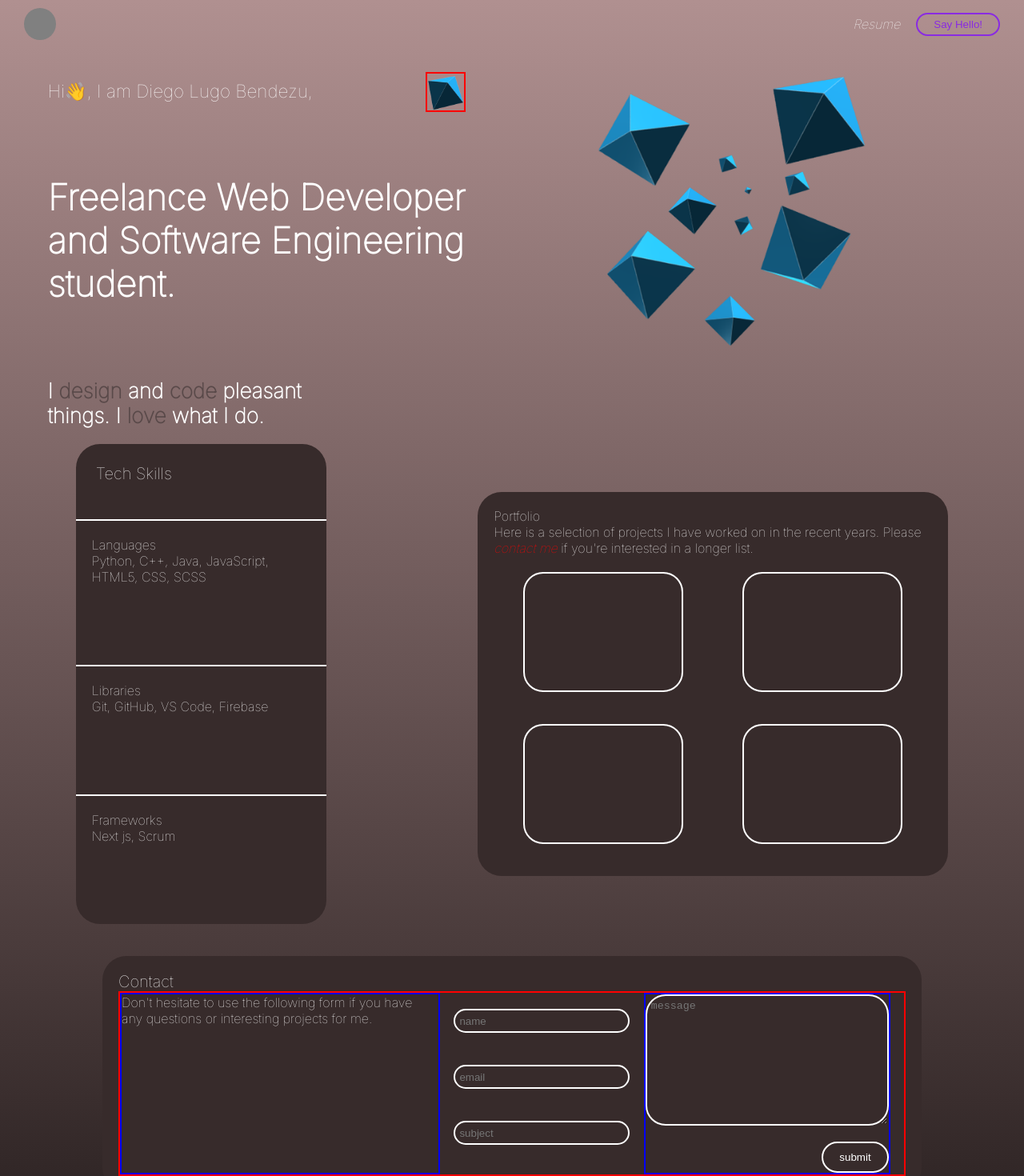
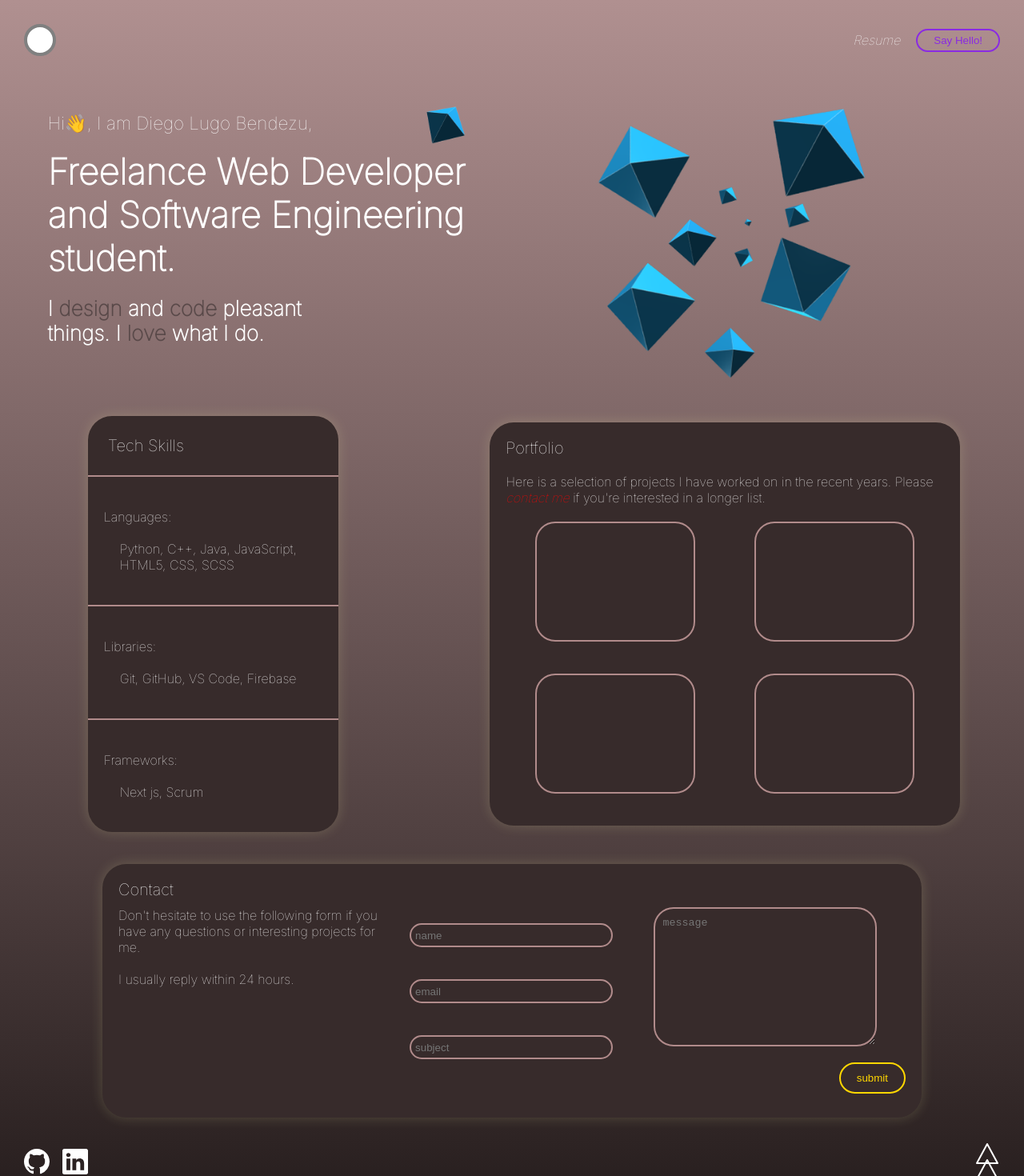
Before and after one commit to diegolb55/PersonalPortfolio, a Next.js app: page / in a window 1280 px wide. Shown: the top 1470 px of the page at 80% size. Built offline with nearby package versions, Linux system fonts and the light colour scheme.

Commit message:
worked on sizes, colors, positions, flex

```diff
--- a/components/Contact.js
+++ b/components/Contact.js
@@ -10,6 +10,9 @@
                     Don&apos;t hesitate to use the following form
                     if you have any questions or interesting
                     projects for me.
+
+                    <br/><br/>
+                    I usually reply within 24 hours.
                 </p>
 
                 <div>
--- a/components/Footer.js
+++ b/components/Footer.js
@@ -1,17 +1,29 @@
 import styles from "@/styles/Footer.module.css"
 import {BsGithub, BsLinkedin} from "react-icons/bs"
 import { IoTriangleOutline } from "react-icons/io5"
+import { useRef } from "react"
 
 export default function Footer(){
+
+    const goToTop = () => {
+        if( typeof window !== 'undefined'){
+            window.scroll({
+                top: 0,
+                left: 0,
+                behavior: "smooth"
+            })
+        }
+    }
+
     return (
         <div className={styles.footer}>
             <div className={styles.socials}>
                 <BsGithub />
                 <BsLinkedin />
             </div>
-            <div className={styles.arrows}>
-                <IoTriangleOutline className={styles.a1}/>
-                <IoTriangleOutline className={styles.a2}/>
+            <div className={styles.arrows} >
+                <IoTriangleOutline className={styles.a1} onClick={()=>goToTop()}/>
+                <IoTriangleOutline className={styles.a2} onClick={()=>goToTop()}/>
             </div>
         </div>
 
--- a/components/Skills.js
+++ b/components/Skills.js
@@ -6,15 +6,15 @@
         <div className={styles.skills}>
             <p>Tech Skills</p>
             <div>
-                <p>Languages</p>
+                <p>Languages:</p>
                 <p>Python, C++, Java, JavaScript, HTML5, CSS, SCSS</p>
             </div>
             <div>
-                <p>Libraries</p>
+                <p>Libraries:</p>
                 <p>Git, GitHub, VS Code, Firebase</p>
             </div>
             <div>
-                <p>Frameworks</p>
+                <p>Frameworks:</p>
                 <p>Next js, Scrum</p>
             </div>
         </div>
--- a/styles/Contact.module.css
+++ b/styles/Contact.module.css
@@ -7,7 +7,7 @@
     padding: 20px;
     margin: 20px auto;
     color: white;
-
+    box-shadow: 0 0 15px 1px #fffcab28;
 
 }
 .contact > p:nth-child(1){
@@ -15,56 +15,59 @@
     font-size: 20px;
 }
 .form {
-    border: 2px solid red;
+    /* border: 2px solid red; */
     position: relative;
     display: flex;
     flex-direction: column;
+    padding: 10px 0;
 }
 
 .form > p:nth-child(1){
-    max-width: 400px;
-    border: 2px solid blue;
-    padding-right: 20px;
+    /* border: 2px solid blue; */
+    max-width: 350px;
 }
 
 .form > div:nth-child(2) {
+    /* border: 2px solid white; */
+    flex-grow: 1;
     display: flex;
     flex-direction: column;
-    flex-grow: .4;
 }
 .form > div:nth-child(2) > input {
     border-radius: 25px;
-    border: 2px solid white;
+    border: 2px solid #b18b8b;
     margin: 20px auto;
     padding: 5px;
+    width: 90%;
+    min-width: 150px;
 
     height: 30px;
-    min-width: 220px;
-    width: 80%;
     background: transparent;
     color: white;
 }
 .form > div:nth-child(3){
-    border: 2px solid blue;
-    flex-grow: .4;
+    /* border: 2px solid blue; */
+    flex-grow: .8;
+
     display: flex;
     flex-direction: column;
+    align-items: center;
 }
 .form > div:nth-child(3) > textarea {
-    border: 2px solid white;
+    border: 2px solid #b18b8b;
     color: white;
     background: transparent;
-    padding: 5px;
+    padding: 10px;
     border-radius: 25px;
 
 
 }
 .form > div:nth-child(3) > button {
     align-self: flex-end;
-    border: 2px solid white;
+    border: 2px solid gold;
     border-radius: 20px;
     padding: 10px 20px;
-    color: white;
+    color: gold;
     background: transparent;
     margin-top: 20px;
 }
--- a/styles/Hero.module.css
+++ b/styles/Hero.module.css
@@ -9,20 +9,19 @@
 .tbox {
     /* border: 2px solid gray; */
     padding-top: 40px;
-    height: 270px;
     width: fit-content;
-    display: flex;
-    flex-direction: column;
-    justify-content: space-between;
     position: relative;
 }
 .tiny{
-    border: 2px solid red;
+    /* border: 2px solid red; */
     position: absolute;
     top: 30px;
     right: 0;
     height: 50px;
     width: 50px;
+}
+.tbox > h1, .tbox > h3 {
+    margin: 20px 0;
 }
 
 .highlight{
@@ -38,13 +37,12 @@
 
 
 
-@media screen and (min-width: 800px){
+@media screen and (min-width: 900px){
     .hero{
         flex-direction: row;
         justify-content: space-around;
     }
     .tbox{
         font-size: 1.4rem;
-        height: 475px;
     }
 }
--- a/styles/Home.module.css
+++ b/styles/Home.module.css
@@ -9,13 +9,14 @@
   /* border: 5px solid red; */
   display: flex;
   flex-direction: column;
+  align-items: center;
   justify-content: space-around;
-  align-items: center;
 }
 
 
-@media screen and (min-width: 800px){
+@media screen and (min-width: 900px){
   .sp{
     flex-direction: row;
+
   }
 }
--- a/styles/NavBar.module.css
+++ b/styles/NavBar.module.css
@@ -1,11 +1,12 @@
 .bar {
     /* border: 2px solid red; */
-    padding: 10px 30px;
+    padding: 30px 30px;
     display: flex;
     justify-content: space-between;
 }
 .bar > div:nth-child(1){
-    background: gray;
+    background: white;
+    border: 4px solid gray;
     border-radius: 100%;
     height: 40px;
     width: 40px;
--- a/styles/Projects.module.css
+++ b/styles/Projects.module.css
@@ -10,6 +10,12 @@
 
     display: flex;
     flex-direction: column;
+    box-shadow: 0 0 15px 1px #fffcab28;
+
+}
+.projects > p:nth-child(1){
+    font-size: 20px;
+    margin-bottom: 20px;
 }
 .contactme {
     font-style: italic;
@@ -25,7 +31,7 @@
     margin: 0 auto;
 }
 .pbox {
-    border: 2px solid white;
+    border: 2px solid #b18b8b;
     border-radius: 25px;
     height: 150px;
 
--- a/styles/Skills.module.css
+++ b/styles/Skills.module.css
@@ -1,16 +1,17 @@
 .skills {
     background: #372B2B;
     border-radius: 30px;
-    height: 600px;
+    /* height: 600px; */
     width: 70%;
     max-width: 313px;
 
-    margin: 20px 0;
+    margin: 20px 30px;
 
     color: white;
 
     display: flex;
     flex-direction: column;
+    box-shadow: 0 0 15px 1px #fffcab28;
 
 
 }
@@ -21,7 +22,12 @@
 
 }
 .skills > div {
-    border-top: 2px solid white;
-    flex-grow: .8;
-    padding: 20px;
+    border-top: 2px solid #b18b8b;
+    padding: 40px 20px;
 }
+.skills > div > p:nth-child(1){
+    margin-bottom: 20px;
+}
+.skills > div > p:nth-child(2){
+    padding-left: 20px;
+}
```
